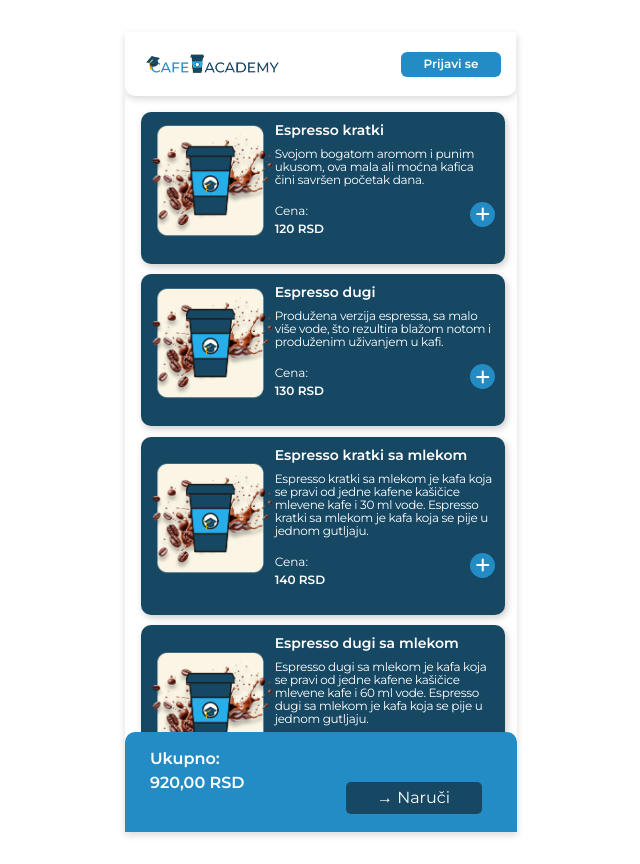
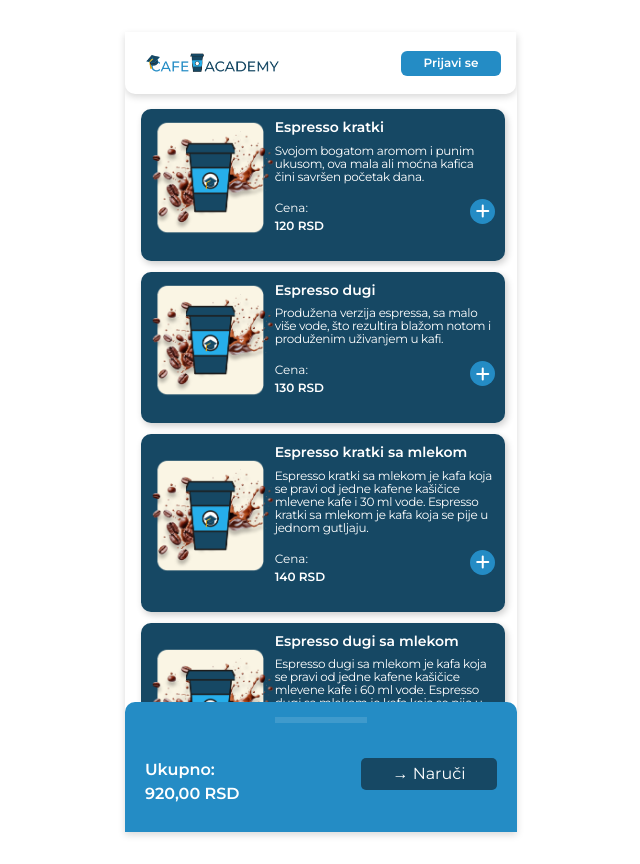
Before and after one commit to lvlada/caffe-academy, a React (Vite) app: page / in a window 1280 px wide. Shown: the whole page, without its empty margins (319-959 px from the left). Built offline with nearby package versions, Linux system fonts and the light colour scheme.

Commit message:
footer upgrade

```diff
--- a/src/components/FooterMainPage.jsx
+++ b/src/components/FooterMainPage.jsx
@@ -1,19 +1,39 @@
+import { useState } from "react";
+import Collapse from "react-bootstrap/Collapse";
 
 export function FooterMainPage() {
-    return(
+  const [open, setOpen] = useState(false);
 
-            <div className="footerMain">
-                <div className="footerMain__left">
+  return (
+    <>
+      <div
+        className="footer-main"
+        onClick={() => setOpen(!open)}
+        aria-controls="example-collapse-text"
+        aria-expanded={open}
+      >
+        <hr className="footer-button" />
+        <div className="footer-info">
+          <div className="footer-price">
             <p>
               <span>Ukupno: </span>
               <br />
               <span>920,00 RSD</span>
             </p>
           </div>
-                <div className="footerMain__right">
+          <div className="footer-order-button">
             <button>&rarr; Naruči</button>
           </div>
         </div>
-
+        <Collapse in={open}>
+          <div id="example-collapse-text">
+            <hr />
+            Anim pariatur cliche reprehenderit, enim eiusmod high life accusamus
+            terry richardson ad squid. Nihil anim keffiyeh helvetica, craft beer
+            labore wes anderson cred nesciunt sapiente ea proident.
+          </div>
+        </Collapse>
+      </div>
+    </>
   );
 }
--- a/src/index.css
+++ b/src/index.css
@@ -1,4 +1,4 @@
-@import url('https://fonts.googleapis.com/css2?family=Montserrat:wght@400;600&display=swap');
+@import url("https://fonts.googleapis.com/css2?family=Montserrat:wght@400;600&display=swap");
 
 :root {
   font-family: Inter, system-ui, Avenir, Helvetica, Arial, sans-serif;
@@ -30,7 +30,7 @@ body {
   place-items: center;
   min-width: 320px;
   min-height: 100vh;
-  font-family: 'Montserrat', sans-serif;
+  font-family: "Montserrat", sans-serif;
 }
 
 h1 {
@@ -69,9 +69,9 @@ button:focus-visible {
     background-color: #f9f9f9;
   }
 }
-h6{
+h6 {
   font-weight: 600;
-  font-size: 14px!important;
+  font-size: 14px !important;
 }
 
 .home-page {
@@ -141,9 +141,8 @@ h6{
   margin-bottom: -5px;
   padding: 10px;
   border-radius: 10px;
-  box-shadow: 2px 3px 7px rgba(0, 0, 0, 0.20);
+  box-shadow: 2px 3px 7px rgba(0, 0, 0, 0.2);
   transition: transform 0.3s ease, box-shadow 0.3s ease; /* Dodavanje tranzicije */
-
 }
 .coffe-item:hover {
   transform: translateY(-1px); /* Pomeranje kartice nagore */
@@ -156,64 +155,59 @@ h6{
   display: flex;
   align-items: center;
   justify-content: center;
-  background-color: #248CC5;
+  background-color: #248cc5;
   color: #ffffff;
   border: none;
   cursor: pointer;
   padding: 0;
-
 }
 
 .coffe-item-button i {
   font-size: 16px;
 }
 
-.coffe-item-top{
+.coffe-item-top {
   display: flex;
   justify-content: space-between;
   align-items: center;
 }
-.coffe-item-left{
+.coffe-item-left {
   padding: 0;
   margin: 0;
   width: 45%;
 }
-.coffe-item-left img{
+.coffe-item-left img {
   width: 100%;
   padding: 0;
 }
-.coffe-image{
-  margin-top: -15px;;
+.coffe-image {
+  margin-top: -15px;
 }
 
-.coffe-item-right{
+.coffe-item-right {
   width: 80%;
 }
-.coffe-item-right-title{
+.coffe-item-right-title {
   display: flex;
   justify-content: space-between;
 }
-.caffe-description{
+.caffe-description {
   line-height: 13px;
   letter-spacing: -0.32px;
-
-
 }
 
-.coffe-item-right-footer{
-  display: flex;
-  justify-content: space-between;
-
-
-}
-.coffe-item-right-footer-coffe-size{
+.coffe-item-right-footer {
   display: flex;
   justify-content: space-between;
 }
-.coffe-item-right-footer-coffe-size img{
+.coffe-item-right-footer-coffe-size {
+  display: flex;
+  justify-content: space-between;
+}
+.coffe-item-right-footer-coffe-size img {
   width: 28.67px;
   height: 29.06px;
-  margin-right:10px;
+  margin-right: 10px;
 }
 
 .coffe-item-dropdowns {
@@ -222,13 +216,14 @@ h6{
   margin: 15px 0;
 }
 
-.dropdown-left, .dropdown-right {
+.dropdown-left,
+.dropdown-right {
   display: flex;
   flex-direction: column;
   align-items: flex-start;
-
 }
-.dropdown-left fieldset, .dropdown-right fieldset {
+.dropdown-left fieldset,
+.dropdown-right fieldset {
   border: 1px solid white;
   font-size: 12px;
   color: white;
@@ -238,7 +233,8 @@ h6{
   width: 150px;
 }
 
-.dropdown-left legend, .dropdown-right legend {
+.dropdown-left legend,
+.dropdown-right legend {
   color: white;
   font-size: 12px;
   padding: 0 5px;
@@ -249,7 +245,8 @@ h6{
   left: 5px;
   width: auto;
 }
-.dropdown-left select, .dropdown-right select {
+.dropdown-left select,
+.dropdown-right select {
   border: none;
   padding: 0;
   width: 140px;
@@ -269,7 +266,8 @@ h6{
   color: white;
 }
 
-.dropdown-left label, .dropdown-right label {
+.dropdown-left label,
+.dropdown-right label {
   color: white;
   font-weight: bold;
   position: relative;
@@ -277,26 +275,23 @@ h6{
   background: #164864;
   padding: 0 5px;
 }
-select{
+select {
   color: white;
 }
 
 select:invalid {
-  color: #FAF5E499;
+  color: #faf5e499;
 }
-
 
 .coffe-item-footer {
   display: flex;
   justify-content: space-between;
-
-
 }
 .coffe-item-footer-left {
   display: flex;
   align-items: center;
 }
-.caffe-item-coffe-number{
+.caffe-item-coffe-number {
   margin: 10px;
   font-size: 20px;
 }
@@ -304,7 +299,7 @@ select:invalid {
   display: flex;
   align-items: center;
   justify-content: center;
-  background: linear-gradient(180deg, #248CC5, #164864);
+  background: linear-gradient(180deg, #248cc5, #164864);
   color: #ffffff;
   border: none;
   cursor: pointer;
@@ -314,22 +309,56 @@ select:invalid {
 }
 
 .coffe-item-basket:hover {
-  background: linear-gradient(90deg, #164864, #248CC5);
+  background: linear-gradient(90deg, #164864, #248cc5);
 }
 .coffe-item-basket i {
   margin-right: 10px;
 }
-.footerMain{
+.footer-main {
+  width: 392px;
+  bottom: 0px;
+  background: #248cc5;
+  border-radius: 10px 10px 0 0;
+  padding:10px 20px;
+}
+.footer-info {
+  display: flex;
+  justify-content: space-between;
+  align-items: flex-start;
+}
+.footer-button{
+  width: 91.61px;
+  margin: 5px auto;
+  border: 3px solid rgba(255, 255, 255, 0.48);
+  margin-bottom:35px ;
+
+}
+
+.footer-price {
+  text-align: left;
+  color: white;
+  font-weight: 600;
+}
+
+.footer-order-button button {
+  width: 136px;
+  height: 32px;
+  left: 230px;
+  color: white;
+  background: #164864;
+  border-radius: 5px;
+  line-height: 8px;
+}
+.footerMain {
   display: flex;
   flex-shrink: 0;
   width: 392px;
   height: 100px;
   bottom: 0px;
-  background: #248CC5;
+  background: #248cc5;
   border-radius: 10px 10px 0 0;
-
 }
-.footerMain__left{
+.footerMain__left {
   color: white;
   text-align: left;
   font-weight: 700;
@@ -342,10 +371,10 @@ select:invalid {
 .footerMain__right {
   width: 136px;
   height: 32px;
-margin-top:50px;
+  margin-top: 50px;
 }
 
-.footerMain__right button{
+.footerMain__right button {
   width: 136px;
   height: 32px;
   left: 230px;
@@ -353,14 +382,12 @@ color: white;
   background: #164864;
   border-radius: 5px;
   line-height: 8px;
-
 }
 .navBarMainPage .avatar {
   width: 50px;
   height: 50px;
   border-radius: 50%;
   margin-right: 15px;
-
 }
 
 .dropdownMenu {
@@ -368,7 +395,7 @@ line-height: 8px;
   width: 150px;
   top: 60px;
   right: 15px;
-  background: #248CC5;
+  background: #248cc5;
   color: white;
   box-shadow: 0px 3px 7px rgba(0, 0, 0, 0.15);
   border-radius: 6px;
@@ -402,16 +429,15 @@ line-height: 8px;
   background: #164864;
 }
 
-
 /* LOGIN PAGE */
-.login-page{
+.login-page {
   width: 391px;
   height: 800px;
   left: 0px;
   top: 9px;
   box-shadow: 0px 3px 7px rgba(0, 0, 0, 0.15);
   overflow-y: auto;
-  background: linear-gradient(180deg, #164864, #248CC5)
+  background: linear-gradient(180deg, #164864, #248cc5);
 }
 
 .header-login-page {
@@ -489,7 +515,7 @@ line-height: 8px;
   padding-left: 8px;
   color: black;
 }
-.input-field .input-field-box input::placeholder{
+.input-field .input-field-box input::placeholder {
   font-style: italic;
   font-size: 12px;
   color: #7d7d7d;
@@ -509,7 +535,7 @@ line-height: 8px;
 .login-form .loginButton {
   width: 282px;
   height: 41px;
-  background: linear-gradient(180deg, #164864 0.59%, #2C91CA 214.21%);
+  background: linear-gradient(180deg, #164864 0.59%, #2c91ca 214.21%);
   box-shadow: 2px 2px 4px rgba(0, 0, 0, 0.25);
   font-size: 14px;
   color: #fff;
@@ -527,7 +553,7 @@ line-height: 8px;
 }
 
 /* Admin page */
-.admin-page{
+.admin-page {
   width: 391px;
   height: 800px;
   left: 0px;
@@ -565,14 +591,14 @@ line-height: 8px;
   margin-bottom: -5px;
   padding: 10px;
   border-radius: 10px;
-  box-shadow: 2px 3px 7px rgba(0, 0, 0, 0.20);
+  box-shadow: 2px 3px 7px rgba(0, 0, 0, 0.2);
   transition: transform 0.3s ease, box-shadow 0.3s ease;
 }
 .admin-item:hover {
   transform: translateY(-1px);
   box-shadow: 5px 10px 15px rgba(0, 0, 0, 0.3);
 }
-.admin-item-header{
+.admin-item-header {
   display: flex;
   justify-content: space-between;
   align-items: center;
@@ -580,18 +606,16 @@ line-height: 8px;
 
 /* Profil page */
 
-.profil-loyality{
+.profil-loyality {
   display: flex;
   flex-wrap: wrap;
   justify-content: space-between;
   margin: 5px;
 }
-.profil-loyality img{
+.profil-loyality img {
   width: 65px;
   height: 65px;
-
 }
-
 
 /* LOGIN, REGISTER, CONFIRMATION, RESET */
 
@@ -605,7 +629,7 @@ line-height: 8px;
   top: 9px;
   box-shadow: 0px 3px 7px rgba(0, 0, 0, 0.15);
   overflow-y: auto;
-  background: linear-gradient(180deg, #164864, #248CC5);
+  background: linear-gradient(180deg, #164864, #248cc5);
 }
 
 .header-login-page,
@@ -691,7 +715,7 @@ line-height: 8px;
   font-weight: 500;
   font-size: 14px;
   align-items: center;
-  color: #248CC5;
+  color: #248cc5;
   margin-top: 34px;
   margin-bottom: 86px;
 }
@@ -761,14 +785,13 @@ line-height: 8px;
   opacity: 100%;
 }
 
-
 .login-form .loginButton,
 .register-form .registerButton,
 .confirmation-form .backToHomePageButton,
 .forgoten-form .resetButton {
   width: 282px;
   height: 41px;
-  background: linear-gradient(180deg, #164864 0.59%, #2C91CA 214.21%);
+  background: linear-gradient(180deg, #164864 0.59%, #2c91ca 214.21%);
   box-shadow: 2px 2px 4px rgba(0, 0, 0, 0.25);
   font-size: 14px;
   color: #fff;
@@ -784,7 +807,8 @@ line-height: 8px;
   margin-bottom: 80px;
 }
 
-.register-link, .login-link {
+.register-link,
+.login-link {
   display: flex;
   align-items: center;
   margin-top: 0;
```
Lines whose indentation alone changed are shown as unchanged.
